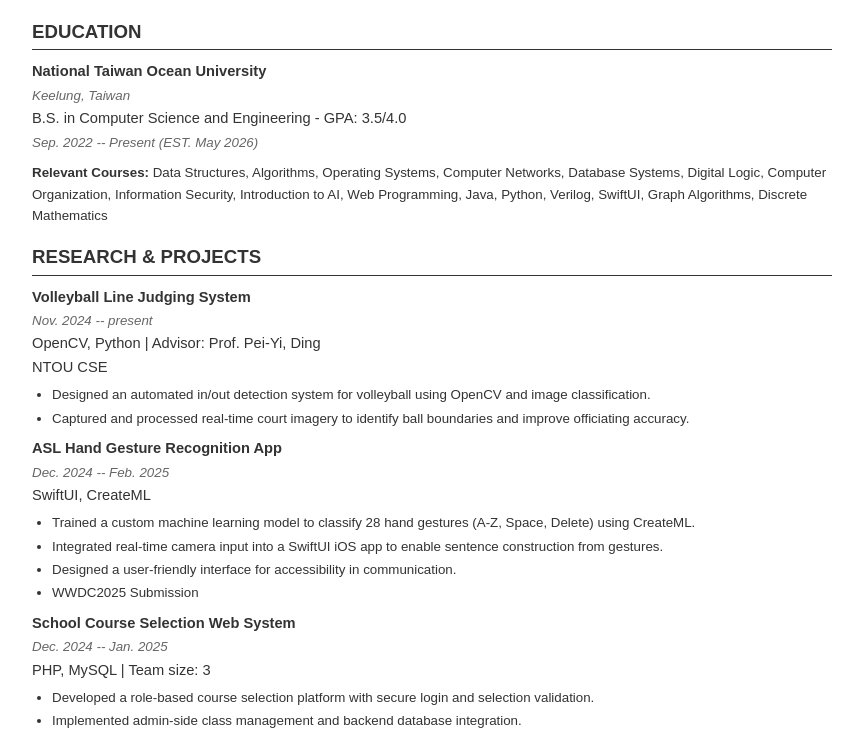
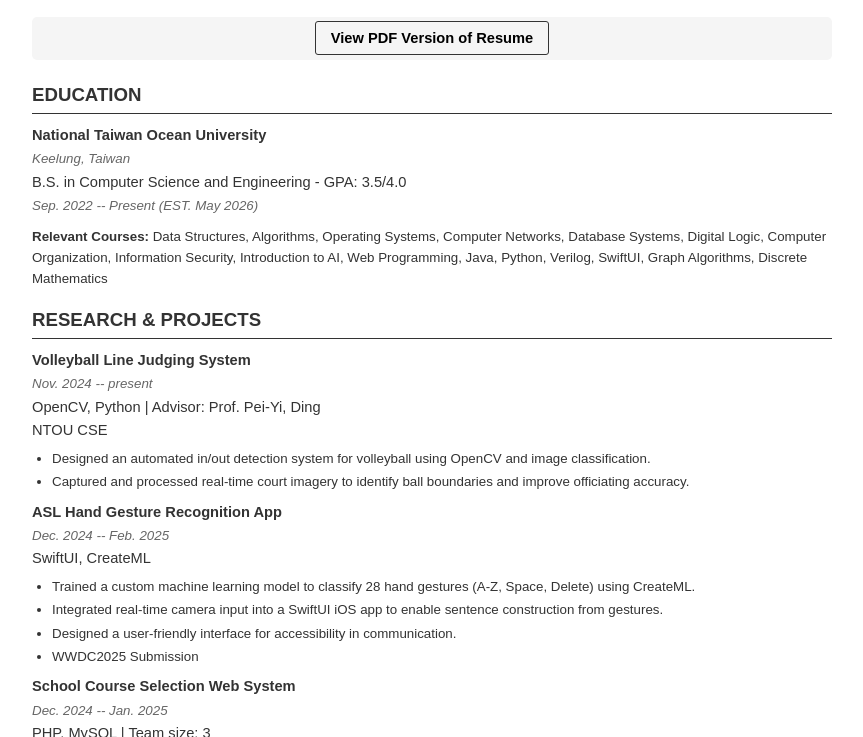
Before and after one commit to itsYoga/Resume, a plain HTML site: page index.html in a window 1280 px wide. Shown: the part 106-843 px from the top of the page, without its empty margins (208-1071 px from the left). Drawn offline with Linux system fonts and the light colour scheme.

Commit message:
Update index.html

```diff
--- a/index.html
+++ b/index.html
@@ -90,6 +90,25 @@
         .relevant-courses strong {
             font-weight: bold;
         }
+        .pdf-link {
+            text-align: center;
+            margin: 20px 0;
+            padding: 10px;
+            background-color: #f5f5f5;
+            border-radius: 5px;
+        }
+        .pdf-link a {
+            color: #000;
+            text-decoration: none;
+            font-weight: bold;
+            padding: 8px 15px;
+            border: 1px solid #333;
+            border-radius: 3px;
+        }
+        .pdf-link a:hover {
+            background-color: #333;
+            color: #fff;
+        }
     </style>
 </head>
 <body>
@@ -102,6 +121,10 @@
             <a href="https://github.com/itsYoga">GitHub Profile</a> |
             Taipei, Taiwan
         </div>
+    </div>
+
+    <div class="pdf-link">
+        <a href="Resume.pdf" target="_blank">View PDF Version of Resume</a>
     </div>
 
     <div class="section">
```
